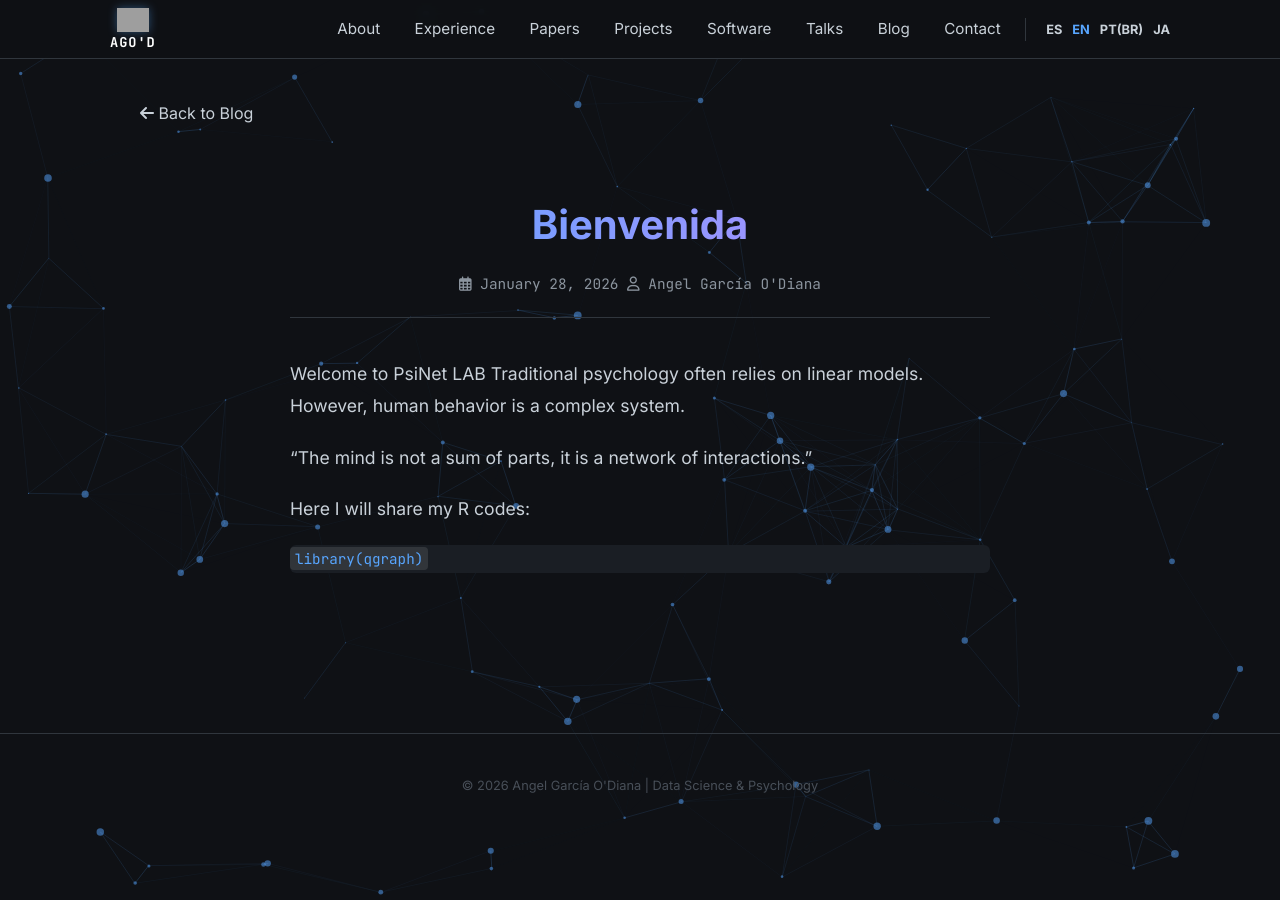
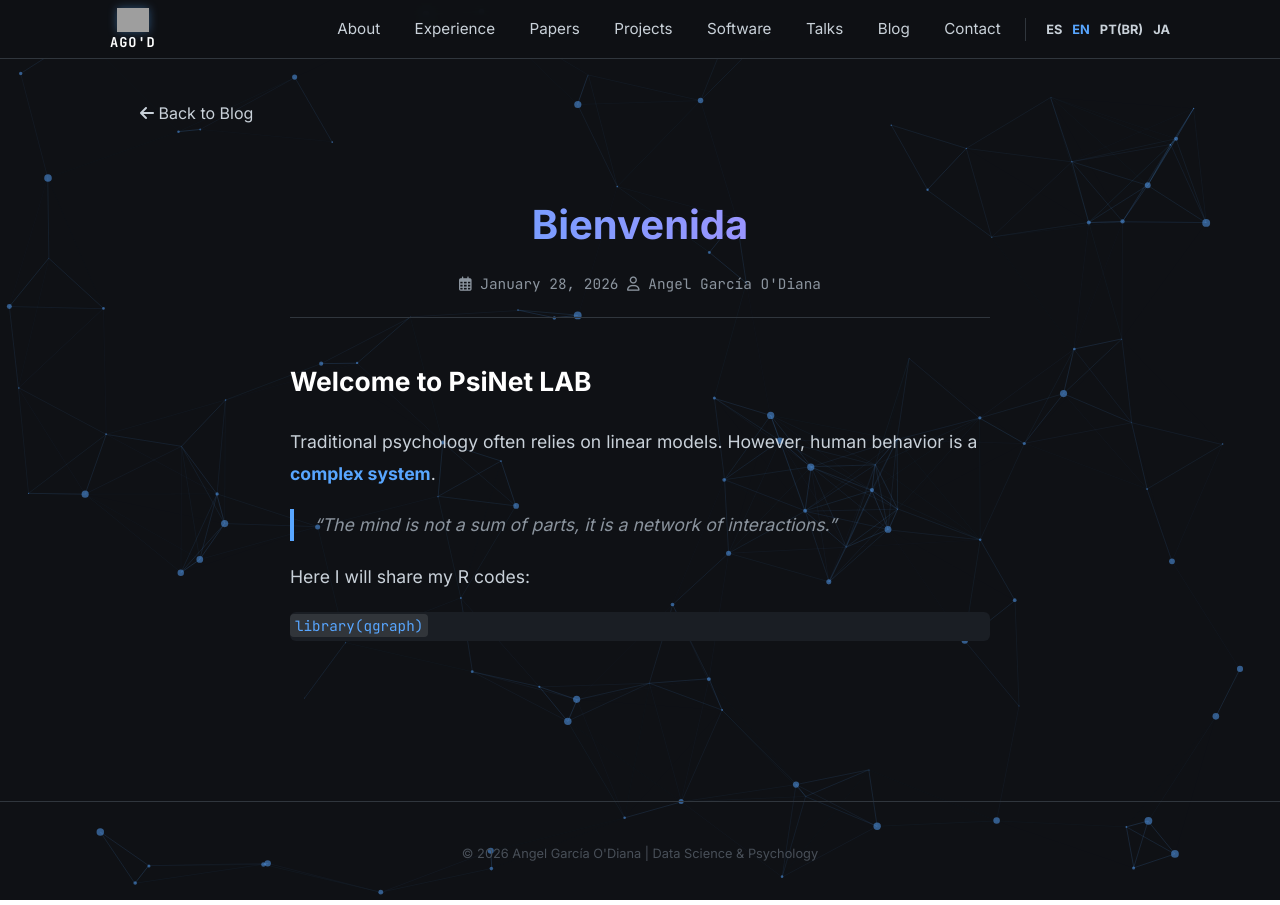
Before and after one commit to AngelGarciaODiana/AngelGarciaODiana.github.io, a Jekyll site: the page built from _posts/2026-01-28-bienvenida-psinet.md, in a window 1280 px wide. Built offline with Jekyll 4.4.1, drawn with Linux system fonts in a browser that asks for light colours; grey boxes are pictures that could not be loaded.

````diff
--- a/_posts/2026-01-28-bienvenida-psinet.md
+++ b/_posts/2026-01-28-bienvenida-psinet.md
@@ -32,10 +32,10 @@ library(qgraph)
 
 <div class="lang-block lang-en" markdown="1">
 
-Welcome to PsiNet LAB
-Traditional psychology often relies on linear models. However, human behavior is a complex system.
+## Welcome to PsiNet LAB
+Traditional psychology often relies on linear models. However, human behavior is a **complex system**.
 
-"The mind is not a sum of parts, it is a network of interactions."
+> "The mind is not a sum of parts, it is a network of interactions."
 
 Here I will share my R codes:
 
@@ -46,10 +46,10 @@ library(qgraph)
 
 <div class="lang-block lang-pt" markdown="1">
 
-Bem-vindo ao PsiNet LAB
-A psicologia tradicional muitas vezes baseia-se em modelos lineares. No entanto, o comportamento humano é um sistema complexo.
+## Bem-vindo ao PsiNet LAB
+A psicologia tradicional muitas vezes baseia-se em modelos lineares. No entanto, o comportamento humano é um **sistema complexo**.
 
-"A mente não é uma soma de partes, é uma rede de interações."
+> "A mente não é uma soma de partes, é uma rede de interações."
 
 Aqui compartilharei meus códigos R:
 ```r
@@ -59,10 +59,10 @@ library(qgraph)
 
 <div class="lang-block lang-ja" markdown="1">
 
-PsiNet LABへようこそ
-従来の心理学はしばしば線形モデルに依存しています。しかし、人間の行動は複雑系です。
+## PsiNet LABへようこそ
+従来の心理学はしばしば線形モデルに依存しています。しかし、人間の行動は**複雑系**です。
 
-「心は部分の総和ではなく、相互作用のネットワークである。」
+> 「心は部分の総和ではなく、相互作用のネットワークである。」
 
 ここで私のRコードを共有します：
 ```r
````
